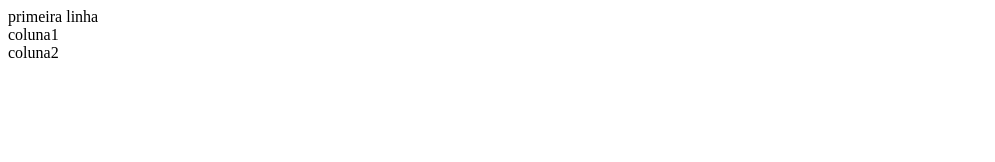
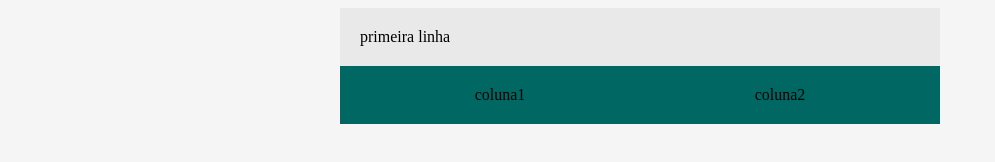
Before and after one commit to MariaMariEdu/bootcamp-devjr-modulo2, a plain HTML site: page index.html in a window 1280 px wide. Shown: the whole page, without its empty margins (0-995 px from the left). Drawn offline with Linux system fonts and the light colour scheme.

Commit message:
closes #2 - paleta de cores, display flex

```diff
--- a/index.html
+++ b/index.html
@@ -4,13 +4,40 @@
     <meta charset="UTF-8">
     <meta name="viewport" content="width=device-width, initial-scale=1.0">
     <title>Bootcamp DvJr - Sistema de Assinatura</title>
+
+
+<style>
+    body  {
+        background-color: #F5F5F5;
+    }
+
+    .container {
+        background-color:#E9E9E9;
+        margin: auto;
+
+        width: 600px;
+    }
+
+    .header{
+        padding: 20px;
+    }
+
+    .flex-container{
+        display: flex;
+        background-color: #006763;
+        justify-content: space-around;
+        padding: 20px;
+
+    }
+</style>
+
 </head>
 <body>
-    <div>
-        <div>
+    <div class="container">
+        <div class="header">
             primeira linha
         </div>
-        <div>
+        <div class="flex-container">
             <div>
                 coluna1
             </div>
```
